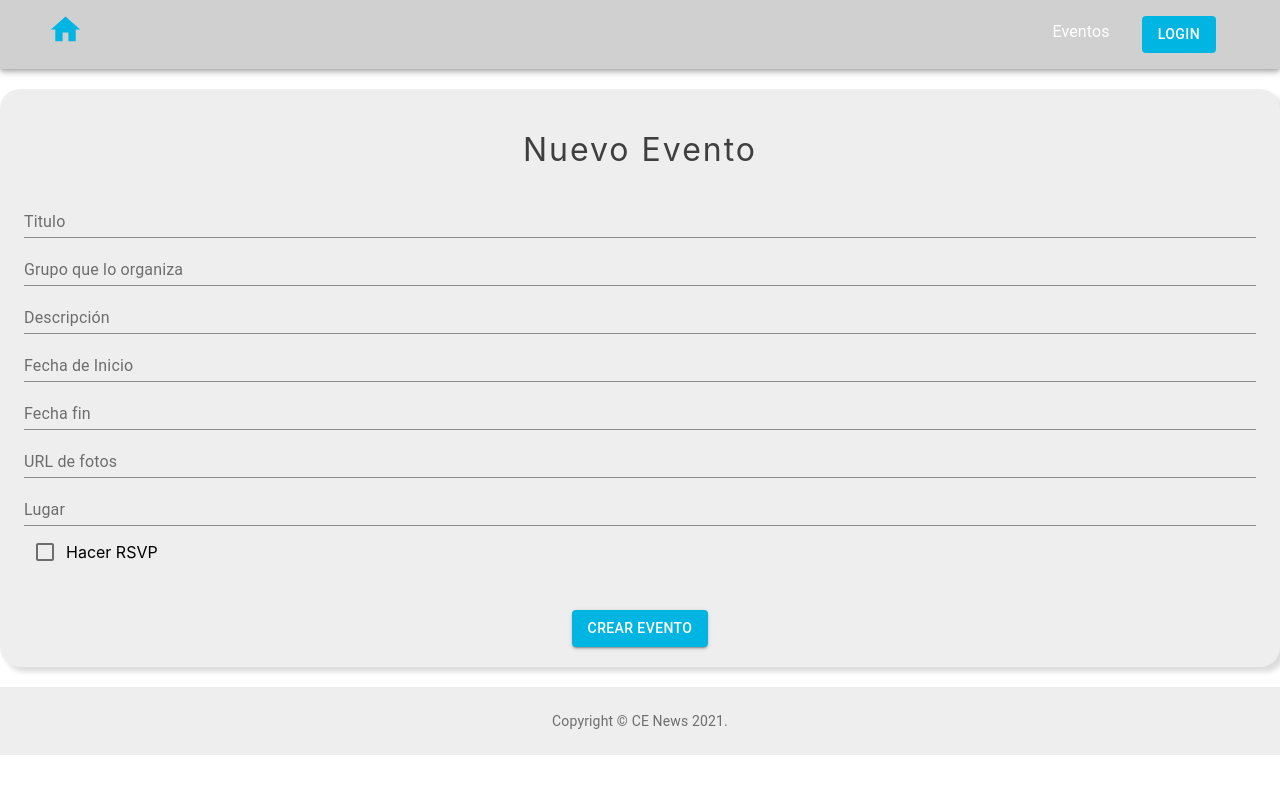
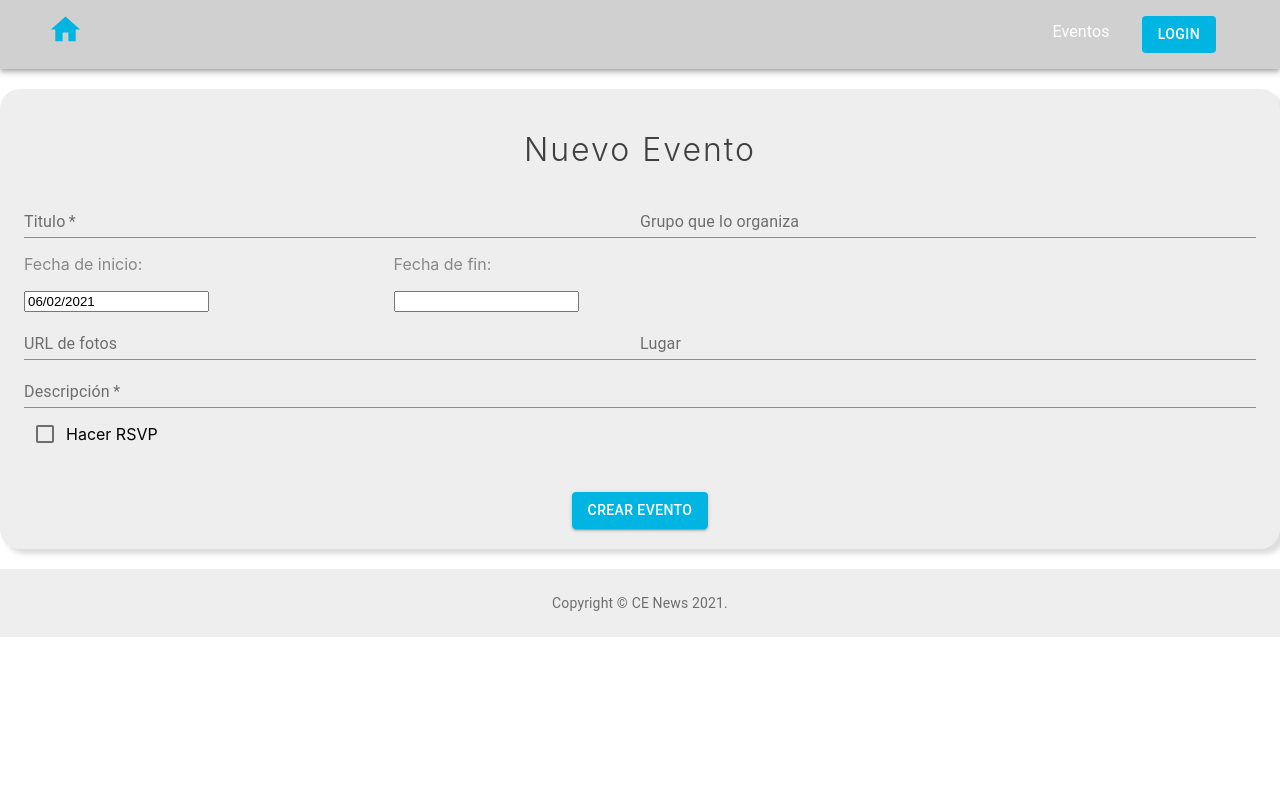
Before and after one commit to APIStear/FETEC-News, a React (Create React App) app in the folder client/: page /new-event in a window 1280 px wide. Shown: the top 794 px of the page. Built offline with nearby package versions, Linux system fonts and the light colour scheme.

Commit message:
Returned create event previous status

```diff
--- a/client/src/EventNew.js
+++ b/client/src/EventNew.js
@@ -1,8 +1,13 @@
-import React from 'react';
+import React, { useState } from 'react';
 import axios from "axios";
 import { Button, Container, Grid, TextField, Checkbox } from '@material-ui/core';
 import { makeStyles } from '@material-ui/core/styles';
 import { ToastContainer, toast} from 'react-toastify';
+import './EventNew.css';
+import DatePicker from 'react-datepicker';
+import "react-datepicker/dist/react-datepicker.css";
+
+
 
 const useStyles = makeStyles((theme) => ({
   spacingBottom: {
@@ -20,12 +25,18 @@ export default function EventNew() {
   const _fix_img_urls = (imgKeys) => {
     return imgKeys.split(" ").filter(e => e !== "");
   }
+  const [startDate, setStartDate] = useState(new Date());
+  const [endDate, setEndDate] = useState(null);
 
   const _createEvent = _ => {
     let title = document.getElementById("title").value;
     let studentGroup = document.getElementById("studentGroup").value;
     let description = document.getElementById("description").value;
-    let startDate = document.getElementById("startDate").value;
+    // const [startDate, setStartDate] = useState(new Date());
+    // return (
+    //   <DatePicker selected={startDate} onChange={date => setStartDate(date)} />
+    // );
+    // let startDate = document.getElementById("startDate").value;
     let endDate = document.getElementById("endDate").value;
     let imgKeys = document.getElementById("imgKeys").value;
     let location = document.getElementById("location").value;
@@ -54,20 +65,44 @@ export default function EventNew() {
   return(
     <Container component="main" maxWidth="lg">
       <div className={classes.spacing}>
-        <h1>Nuevo Evento</h1>
+        <h1 className="EventNew-header">Nuevo Evento</h1>
         <ToastContainer
           position="top-right"
           draggable={false}
           autoClose={4000}
         />
         <Grid container>
-          <TextField id="title" fullWidth label="Titulo"/>
-          <TextField id="studentGroup" fullWidth label="Grupo que lo organiza"/>
-          <TextField id="description" fullWidth label="Descripción"/>
-          <TextField id="startDate" fullWidth label="Fecha de Inicio"/>
-          <TextField id="endDate" fullWidth label="Fecha fin"/>
-          <TextField id="imgKeys" fullWidth label="URL de fotos"/>
-          <TextField id="location" fullWidth label="Lugar"/>
+          <div className="EventNew-InputGrid">
+            <div className="EventNew-row">
+              <TextField id="title" fullWidth label="Titulo" required/>
+              <TextField id="studentGroup" fullWidth label="Grupo que lo organiza"/>
+            </div>
+            <div className="EventNew-row">
+              <div className="EventDate">
+                <p>Fecha de inicio: </p>
+                <DatePicker id="startDate"
+                selected={startDate}
+                onChange={date => setStartDate(date)}
+                showTimeSelect />
+              </div>
+              <div className="EventDate">
+                <p>Fecha de fin: </p>
+                {/* <DatePicker   selected={endDate} onChange={date => setEndDate(date)} showTimeSelect /> */}
+                <DatePicker id="endDate"
+                selected={endDate}
+                onChange={date => setEndDate(date)}
+                showTimeSelect
+                minDate={startDate}
+                />
+              </div>
+              {/* <TextField id="endDate" fullWidth label="Fecha fin"/> */}
+            </div>
+            <div className="EventNew-row">
+              <TextField id="imgKeys" fullWidth label="URL de fotos"/>
+              <TextField id="location" fullWidth label="Lugar"/>
+            </div>
+          </div>
+          <TextField id="description" required fullWidth label="Descripción"/>
           <Checkbox
             name="RSVP"
             color="primary"
```
